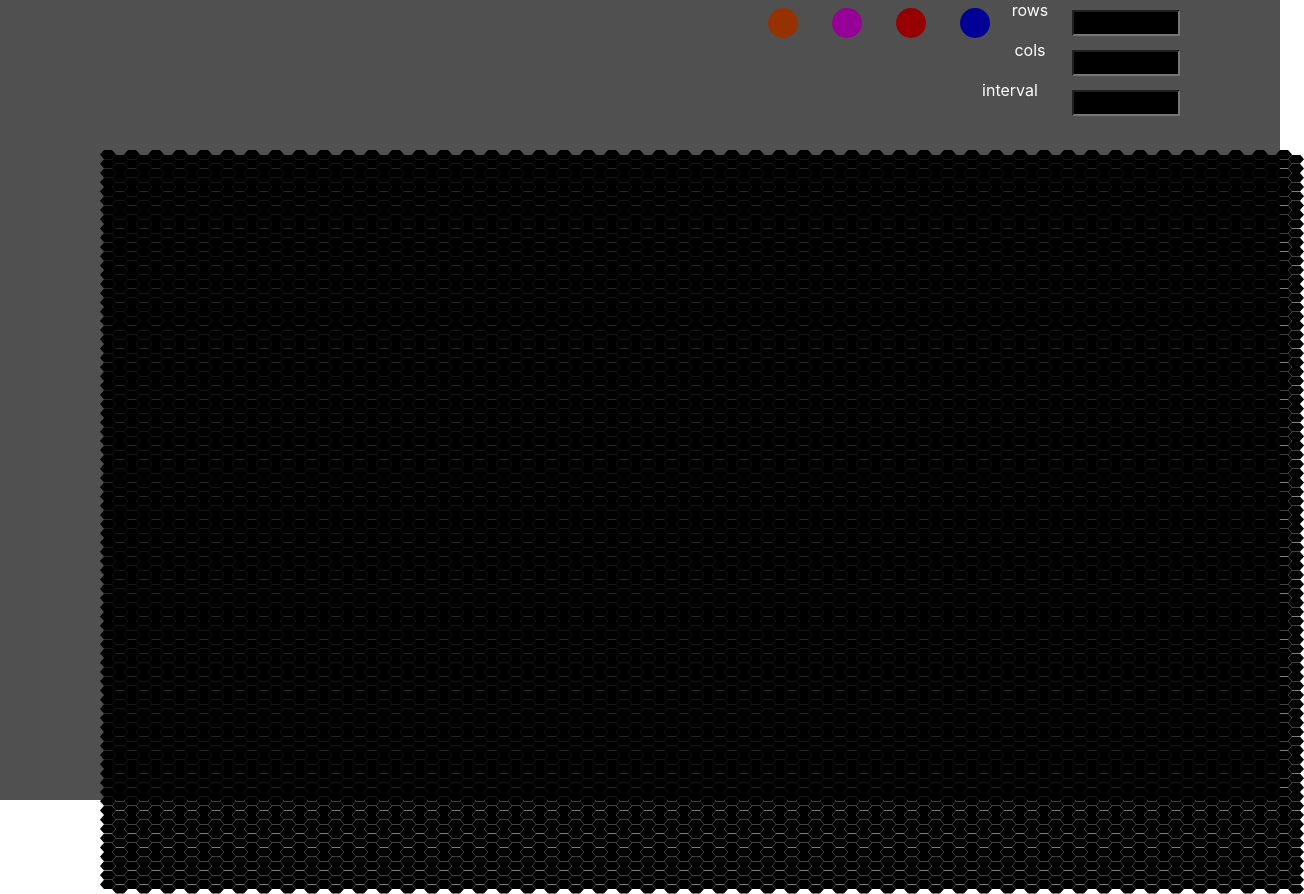
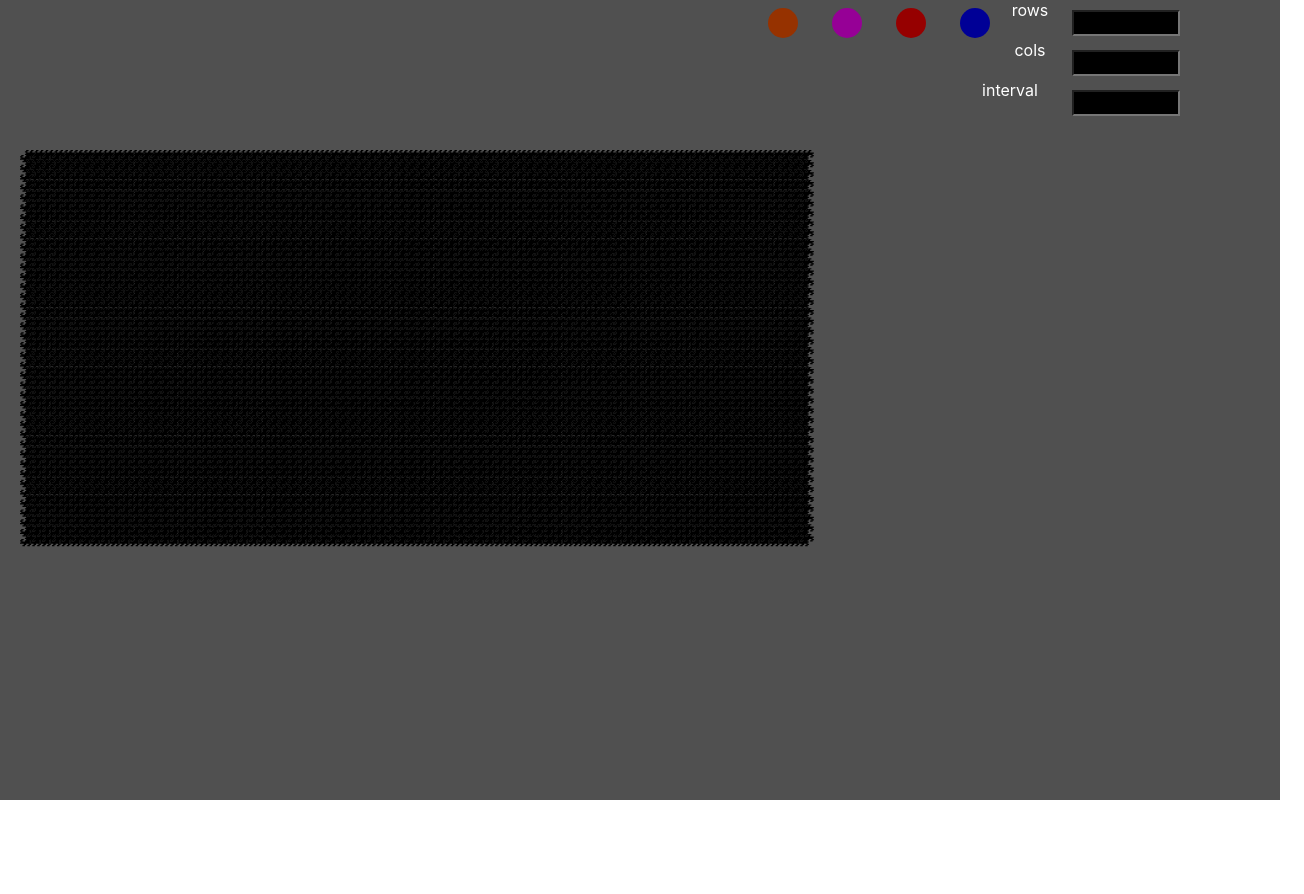
Before and after one commit to ericcarmi/hexagonal-cellular-automata, a React (Create React App) app: page / in a window 1280 px wide. Shown: the whole page, 1304 px wide, since content can reach past the window. After the commit the page ends 800 px from the top, so only its background shows below. Built offline with nearby package versions, Linux system fonts and the light colour scheme.

Commit message:
we got dragons

```diff
--- a/src/App.tsx
+++ b/src/App.tsx
@@ -7,10 +7,10 @@ import {rules} from './rules';
 
 function App() {
   const [isMouseDown, setMouseDown] = useState(false);
-  const [numRows, setNumRows] = useState(80);
-  const [numCols, setNumCols] = useState(100);
+  const [numRows, setNumRows] = useState(40);
+  const [numCols, setNumCols] = useState(80);
   const hexsize = 2**4;
-  const updateInterval = 1000;
+  const updateInterval = 400;
 
 
   // const numrows = 20;
@@ -99,11 +99,11 @@ function App() {
       // console.log(numrows,numcols,numhex);
 
       let b = [];
-      for(let i = 0; i < numRows; i++){
+      for(let i = 0; i < numCols; i++){
         b.push(i * numRows);
         b.push(numRows - 2 + i * numRows+1);
       }
-      for(let i = 0; i < Math.round(numCols/2); i++){
+      for(let i = 0; i < Math.round(numRows/2); i++){
         b.push(i * 2);
         b.push(i * 2 + 1);
         b.push(i * 2 + numRows * numCols - numRows + 1);
@@ -141,12 +141,15 @@ function App() {
       const x = Math.floor(i/2)%numRows;
         if(x < (numRows/2)) { // even (0)
           // it always uses numrows even when numrows != numcols
-          // shifts.push(-1, 1, 2, -numrows+1, -numrows-1);
-          shifts.push(numRows-1,numRows, 1, -numRows, -numRows-1);
+          // shifts.push(-1, 1, 2, -numrows+1, -numrows-1); // same width and height
+          // shifts.push(numRows-1,numRows, 1, -numRows, -numRows-1); // regular hexagon
+          shifts.push(numRows-1,numRows, 1, -numRows+1, -numRows); // dragon  rectangular tiling
+
         }
         else { // odd (1) ...it's different now with regular tiling, this is the condition for second half of the rows
-          // shifts.push(numRows-1, numRows+1, 2, 1, -1);
-          shifts.push(numRows,numRows+1, 1, -numRows+1, -numRows);
+          // shifts.push(numRows-1, numRows+1, 2, 1, -1); //same width and height
+          // shifts.push(numRows,numRows+1, 1, -numRows+1, -numRows); // regular hexagon
+          shifts.push(numRows-1,numRows, 1, -numRows+1, -numRows); // dragon rect tiling
         }
         // console.log(shifts.map((k) => i + k));
       // console.log(i,Math.floor(i/2)%numRows);
@@ -175,9 +178,9 @@ function App() {
       })
 
       // rule to always set boundary to dead? should call a function on both, or fxn pointer since there will be multiple
-    //   boundaryCells.map((i) => {
-    //   nextDeadCells.push(i);
-    // })
+      boundaryCells.map((i) => {
+      nextDeadCells.push(i);
+    })
     // still able to propagate away from boundary or reflect
 
       updateAll(nextActiveCells,nextDeadCells);
@@ -189,7 +192,7 @@ function App() {
 
   // useEffect(() => {
   //   const interval = setInterval(() => {
-  //     let x = numcols*numRows/2 + numRows - 2;
+  //     let x = numCols*numRows/2 - 1 - numRows;
   //     updateColor(x, 'white');
   //   },updateInterval);
   //   return () => clearInterval(interval);
--- a/src/Hexagon.tsx
+++ b/src/Hexagon.tsx
@@ -79,13 +79,13 @@ export const Hexagons = ({
       <Grid onKeyDown={(e) => console.log(e.code)}>
         {[...Array(numCols)].map((x, i) =>
           [...Array(numRows)].map((y, j) =>
-          <Hexagon key={i*numRows+j}
+          <Dragon key={i*numRows+j}
             hexsize={hexsize}
             isactive={isActive[i*numRows+j]}
             // background={backgroundColor[i*numcols+j]}
             style={{background:backgroundColor[i*numRows+j],
-                    left:100+i*hexsize*0.75  + (hexsize/2) * i%2,
-                    top:150 + hexsize/2/Math.sqrt(3)*(i%2) + hexsize/Math.sqrt(3) * ((j))
+                    left:20+i*hexsize/1.625,
+                    top:150 +  hexsize/1.625 * j //+ hexsize/2*(i%2)
                   }}
             onMouseDown={(e) => {
                   if(e.shiftKey){
@@ -108,8 +108,8 @@ export const Hexagons = ({
             }}
 
           >
-            {/*((i*numrows+j))}<br/>{}{Math.floor((i*numrows+j)/2) % numrows < (numrows/2) ? '0' : '1'*/}
-          </Hexagon>
+            {/*i*numRows+j}<br/>{}{Math.floor((i*numRows+j)/2) % numRows < (numRows/2) ? '0' : '1'*/}
+          </Dragon>
 
       ))}
       </Grid>
@@ -181,15 +181,18 @@ const Dragon = styled.div.attrs((props : {hexsize: number, top : number, left :
   justify-content: center;
   align-content: center;
   vertical-align: middle;
+// line-height:${props => props.hexsize}px;
 
 
   user-select: none;
   cursor: pointer;
   clip-path:${dragons.dragon_polygon};
 
-  transition: transform 0.5s, filter 0.4s;
+  // transition: transform 0.5s, filter 0.4s;
   // transform: rotateX(60deg) rotateZ(-45deg);
 
+  transition: background 1s, top 0.3s, left 0.3s;
+transition-delay: left 0.3s, top 0.3s;
 
   &:hover {
     filter: hue-rotate(90deg);
--- a/src/rules.tsx
+++ b/src/rules.tsx
@@ -1,4 +1,9 @@
-
+// center, up, up-right, down-right, down, down-left, up-right
+// cn, dn, dl, ul, up, ur, dr
+// or was it right before? think so, but relativistic frame was offset, whoops
+// when you pick all off except down, it will move up
+// cn, up, ur, dr, dn, dl, ul
+// x1  x2  x3  x4  x5  x6  x7 -> y
 export const rules =
 {
 "0000000" : "0" ,"0000001" : "1" ,"0000010"  : "1" ,"0000011" : "0" ,"0000100" : "1" ,"0000101" : "0" ,"0000110" : "0" ,"0000111" : "0" ,
@@ -8,8 +13,8 @@ export const rules =
 "0100000" : "1" ,"0100001" : "0" ,"0100010"  : "0" ,"0100011" : "0" ,"0100100" : "0" ,"0100101" : "0" ,"0100110" : "0" ,"0100111" : "0" ,
 "0101000" : "0" ,"0101001" : "0" ,"0101010"  : "0" ,"0101011" : "0" ,"0101100" : "0" ,"0101101" : "0" ,"0101110" : "0" ,"0101111" : "0" ,
 "0110000" : "0" ,"0110001" : "0" ,"0110010"  : "0" ,"0110011" : "0" ,"0110100" : "0" ,"0110101" : "0" ,"0110110" : "0" ,"0110111" : "0" ,
-"0111000" : "0" ,"0111001" : "0" ,"0111010"  : "0" ,"0111011" : "0" ,"0111100" : "0" ,"0111101" : "0" ,"0111110" : "0" ,"0111111" : "1" ,
-"1000000" : "1" ,"1000001" : "0" ,"1000010"  : "0" ,"1000011" : "0" ,"1000100" : "0" ,"1000101" : "0" ,"1000110" : "0" ,"1000111" : "0" ,
+"0111000" : "0" ,"0111001" : "0" ,"0111010"  : "0" ,"0111011" : "0" ,"0111100" : "0" ,"0111101" : "0" ,"0111110" : "0" ,"0111111" : "0" ,
+"1000000" : "0" ,"1000001" : "0" ,"1000010"  : "0" ,"1000011" : "0" ,"1000100" : "0" ,"1000101" : "0" ,"1000110" : "0" ,"1000111" : "0" ,
 "1001000" : "0" ,"1001001" : "0" ,"1001010"  : "0" ,"1001011" : "0" ,"1001100" : "0" ,"1001101" : "0" ,"1001110" : "0" ,"1001111" : "0" ,
 "1010000" : "0" ,"1010001" : "0" ,"1010010"  : "0" ,"1010011" : "0" ,"1010100" : "0" ,"1010101" : "0" ,"1010110" : "0" ,"1010111" : "0" ,
 "1011000" : "0" ,"1011001" : "0" ,"1011010"  : "0" ,"1011011" : "0" ,"1011100" : "0" ,"1011101" : "0" ,"1011110" : "0" ,"1011111" : "0" ,
@@ -18,3 +23,31 @@ export const rules =
 "1110000" : "0" ,"1110001" : "0" ,"1110010"  : "0" ,"1110011" : "0" ,"1110100" : "0" ,"1110101" : "0" ,"1110110" : "0" ,"1110111" : "0" ,
 "1111000" : "0" ,"1111001" : "0" ,"1111010"  : "0" ,"1111011" : "0" ,"1111100" : "0" ,"1111101" : "0" ,"1111110" : "0" ,"1111111" : "0" ,
 }
+
+
+/*
+
+ideas for rule interfaces
+
+visual one would be cool but it still is a lot to look at
+
+what if this is where a language interface should start? API for settings rules
+logical inference of what rules to set based on symbolic (english) instructions
+
+e.g. "if up is on, output is on" --> look at every up-bit (2nd bit) and set appropriately
+some logic is implied, like the converse/contrapositive? "if up is off (not on), output if off"
+no, the inverse
+if p then q
+if !p then !q
+
+other rules can be given more abstract names, like Sierpinski, just 4 bits on
+they can also be named by the number they create, a 128-bit number...
+
+---
+
+it might be nice to have something like a search
+describe the rule by which bits you want on
+
+
+
+*/
```
